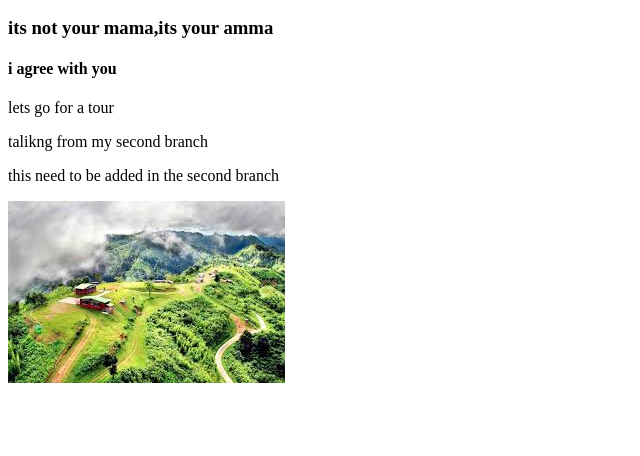
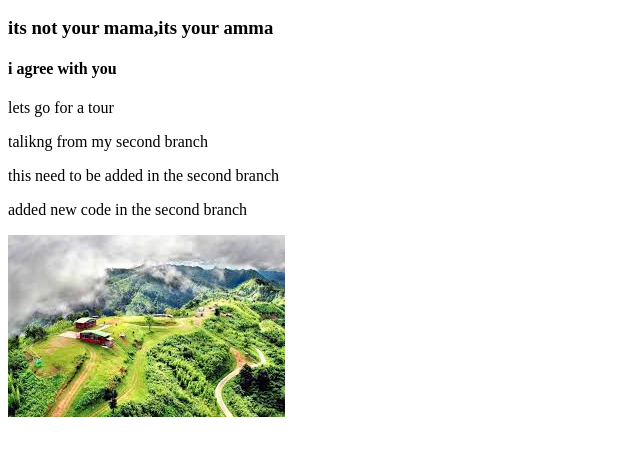
Before and after one commit to Mahanaz-Spriha/mahanaz-github, a plain HTML site: page index.html in a window 1280 px wide. Shown: the part 110-566 px from the top of the page, without its empty margins (0-640 px from the left). Drawn offline with Linux system fonts and the light colour scheme.

Commit message:
new code

```diff
--- a/index.html
+++ b/index.html
@@ -14,6 +14,7 @@
     <p>lets go for a tour</p>
     <p>talikng from my second branch</p>
     <p>this need to be added in the second branch</p>
+    <p>added new code in the second branch</p>
     <img src="tour.png">
 </body>
 </html>
```
